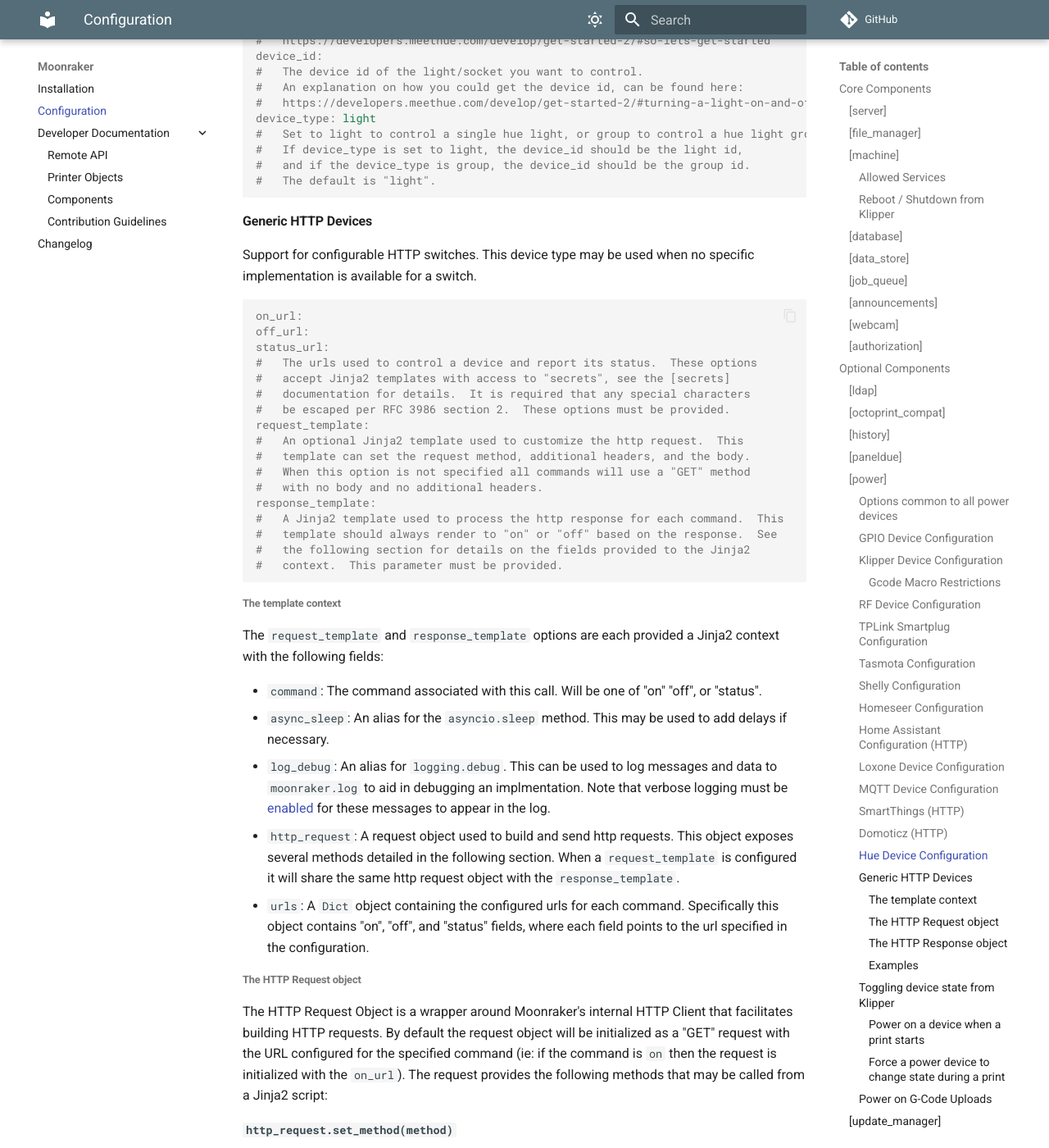
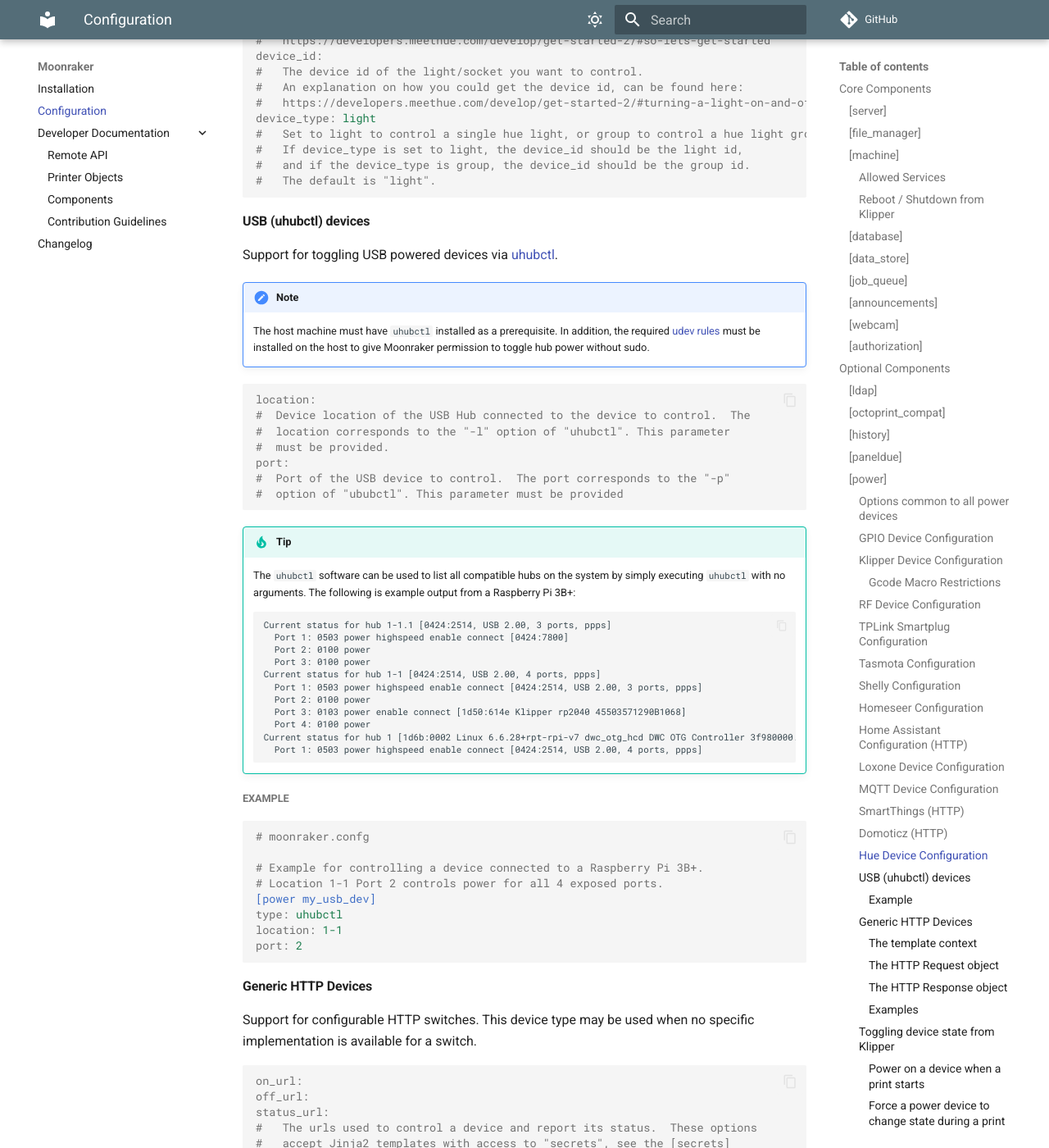
Before and after one commit to Arksine/moonraker, an MkDocs documentation site: the page built from docs/configuration.md, in a window 1280 px wide and 1400 px high, scrolled down 26801 px. Shown: the whole window at 82% size. Built offline with MkDocs 1.6.1 and Material for MkDocs 9.7.7, drawn with Linux system fonts in a browser that asks for light colours; comment, search, counter and statistics services are not loaded; some of the changed text lies outside the part shown.

Commit message:
docs: add uhubctl documentation
Signed-off-by:  Eric Callahan <arksine.code@gmail.com>

````diff
--- a/docs/configuration.md
+++ b/docs/configuration.md
@@ -675,11 +675,11 @@ The following configuration options are available for all power device types:
 type:
 #   The type of device.  Can be either gpio, klipper_device, rf,
 #   tplink_smartplug, tasmota, shelly, homeseer, homeassistant, loxonev1,
-#   smartthings, mqtt or hue.
+#   smartthings, mqtt, hue, http or uhubctl.
 #   This parameter must be provided.
 initial_state: off
 #    The state the power device should be initialized to.  May be on or
-#    off.  When this option is not specifed no initial state will be set.
+#    off.  When this option is not specified no initial state will be set.
 off_when_shutdown: False
 #   If set to True the device will be powered off when Klipper enters
 #   the "shutdown" state.  This option applies to all device types.
@@ -1341,6 +1341,59 @@ device_type: light
 #   and if the device_type is group, the device_id should be the group id.
 #   The default is "light".
 
+```
+
+#### USB (uhubctl) devices
+
+Support for toggling USB powered devices via [uhubctl](https://github.com/mvp/uhubctl).
+
+!!! Note
+    The host machine must have `uhubctl` installed as a prerequisite.  In addition,
+    the required [udev rules](https://github.com/mvp/uhubctl#linux-usb-permissions)
+    must be installed on the host to give Moonraker permission to toggle hub
+    power without sudo.
+
+```ini
+location:
+#  Device location of the USB Hub connected to the device to control.  The
+#  location corresponds to the "-l" option of "uhubctl". This parameter
+#  must be provided.
+port:
+#  Port of the USB device to control.  The port corresponds to the "-p"
+#  option of "ububctl". This parameter must be provided
+
+```
+
+!!! Tip
+    The `uhubctl` software can be used to list all compatible hubs on the
+    system by simply executing `uhubctl` with no arguments.  The following
+    is example output from a Raspberry Pi 3B+:
+
+    ```
+    Current status for hub 1-1.1 [0424:2514, USB 2.00, 3 ports, ppps]
+      Port 1: 0503 power highspeed enable connect [0424:7800]
+      Port 2: 0100 power
+      Port 3: 0100 power
+    Current status for hub 1-1 [0424:2514, USB 2.00, 4 ports, ppps]
+      Port 1: 0503 power highspeed enable connect [0424:2514, USB 2.00, 3 ports, ppps]
+      Port 2: 0100 power
+      Port 3: 0103 power enable connect [1d50:614e Klipper rp2040 45503571290B1068]
+      Port 4: 0100 power
+    Current status for hub 1 [1d6b:0002 Linux 6.6.28+rpt-rpi-v7 dwc_otg_hcd DWC OTG Controller 3f980000.usb, USB 2.00, 1 ports, ppps]
+      Port 1: 0503 power highspeed enable connect [0424:2514, USB 2.00, 4 ports, ppps]
+    ```
+
+##### Example
+
+```ini
+# moonraker.confg
+
+# Example for controlling a device connected to a Raspberry Pi 3B+.
+# Location 1-1 Port 2 controls power for all 4 exposed ports.
+[power my_usb_dev]
+type: uhubctl
+location: 1-1
+port: 2
 ```
 
 #### Generic HTTP Devices
````
Also changed, not shown: docs/changelog.md (+1 -0 lines).
